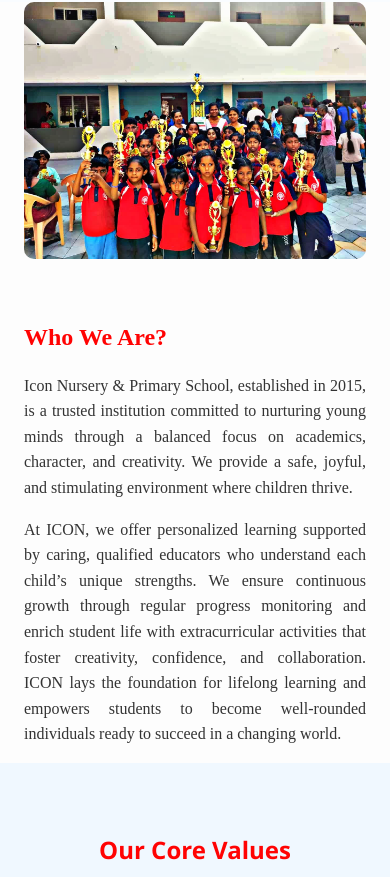
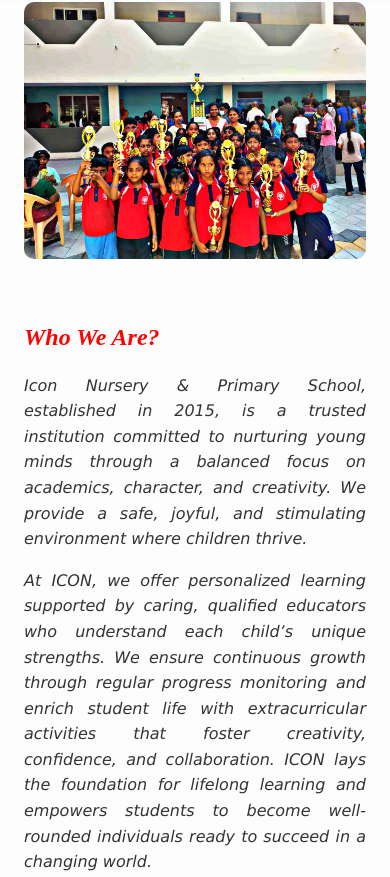
Before and after one commit to Surendar-k/icon-edu-site, a React (Vite) app in the folder frontend/: page /about in a window 390 px wide. Shown: the part 1120-1997 px from the top of the page. Built offline with nearby package versions, Linux system fonts and the light colour scheme.

Commit message:
ui changes

```diff
--- a/frontend/src/pages/about/Aboutus.css
+++ b/frontend/src/pages/about/Aboutus.css
@@ -26,6 +26,7 @@
   width: 100%;
   font-family: cursive;
   font-size: x-large;
+  font-style: italic;
 }
 
 .about-hero h1 {
@@ -66,6 +67,14 @@
     font-size: 1rem;
     margin: 0;
   }
+  #para1{
+    font-family:'Lucida Sans', 'Lucida Sans Regular', 'Lucida Grande', 'Lucida Sans Unicode', Geneva, Verdana, sans-serif;
+    font-style: italic;
+  }
+  #para2{
+    font-family:'Lucida Sans', 'Lucida Sans Regular', 'Lucida Grande', 'Lucida Sans Unicode', Geneva, Verdana, sans-serif;
+    font-style: italic;
+  }
 }
 
 /* Container */
@@ -73,10 +82,12 @@
   max-width: 1200px;
   margin: 0 auto;
   padding: 2rem 1rem;
+  font-style: italic;
 
 }
 .container h2{
   color: rgb(255, 3, 3);
+
 }
 
 
@@ -84,6 +95,7 @@
 .mission-vision-section {
   background-color: #f9fcff;
   padding: 3rem 1rem;
+
 }
 
 .mission-vision-container {
@@ -240,6 +252,7 @@
   text-align: center;
   border: 1px solid #ddd;
   transition: transform 0.3s ease;
+  font-style: italic;
 }
 
 .value-card:hover {
@@ -276,12 +289,14 @@
   color: rgb(42, 54, 165);
   padding: 1rem;
   text-align: center;
+  font-style: italic;
 }
 
 .facility-icon {
   font-size: 2rem;
   color: #43a047;
   margin-bottom: 0.5rem;
+
 }
 
 /* Achievements Section */
@@ -307,6 +322,7 @@
 .achievement-content h3 {
   margin: 0.5rem 0 0.2rem;
   color: #8a0c0c;
+  font-style: italic;
 }
 
 /* Leadership Section */
--- a/frontend/src/pages/contact/Contactus.css
+++ b/frontend/src/pages/contact/Contactus.css
@@ -52,6 +52,7 @@
   background-color:  rgba(63, 60, 60, 0.282);;
   max-width: 1900px;
   padding: 2.5rem 2rem;
+  font-style: italic;
 }
 
 .contact-hero h1 {
--- a/frontend/src/pages/events/Event.css
+++ b/frontend/src/pages/events/Event.css
@@ -24,6 +24,7 @@
   background-color: rgba(63, 60, 60, 0.282);
   padding: 6.5rem;
   border-radius: 12px;
+  font-style: italic;
   box-shadow: 0 8px 30px rgba(0, 0, 0, 0.2);
 }
 
--- a/frontend/src/pages/home/Home.css
+++ b/frontend/src/pages/home/Home.css
@@ -35,12 +35,14 @@
   height: 100%;
   background-color: rgba(66, 66, 66, 0.4); /* Light black overlay */
   z-index: 1;
+
 }
 
 /* Ensure content is above the overlay */
 .hero-content {
   position: relative;
   z-index: 2;
+  font-style: italic;
 }
 
 .hero-content h1 {
```
